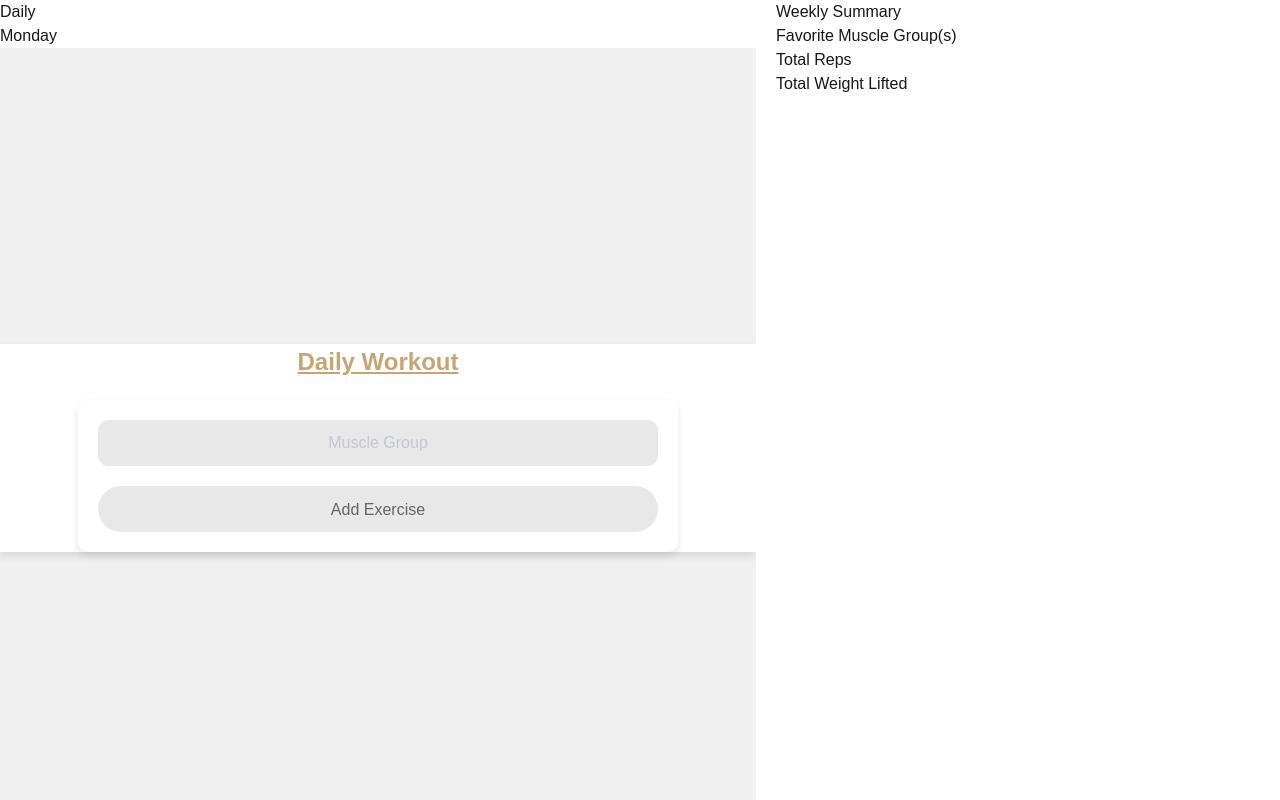
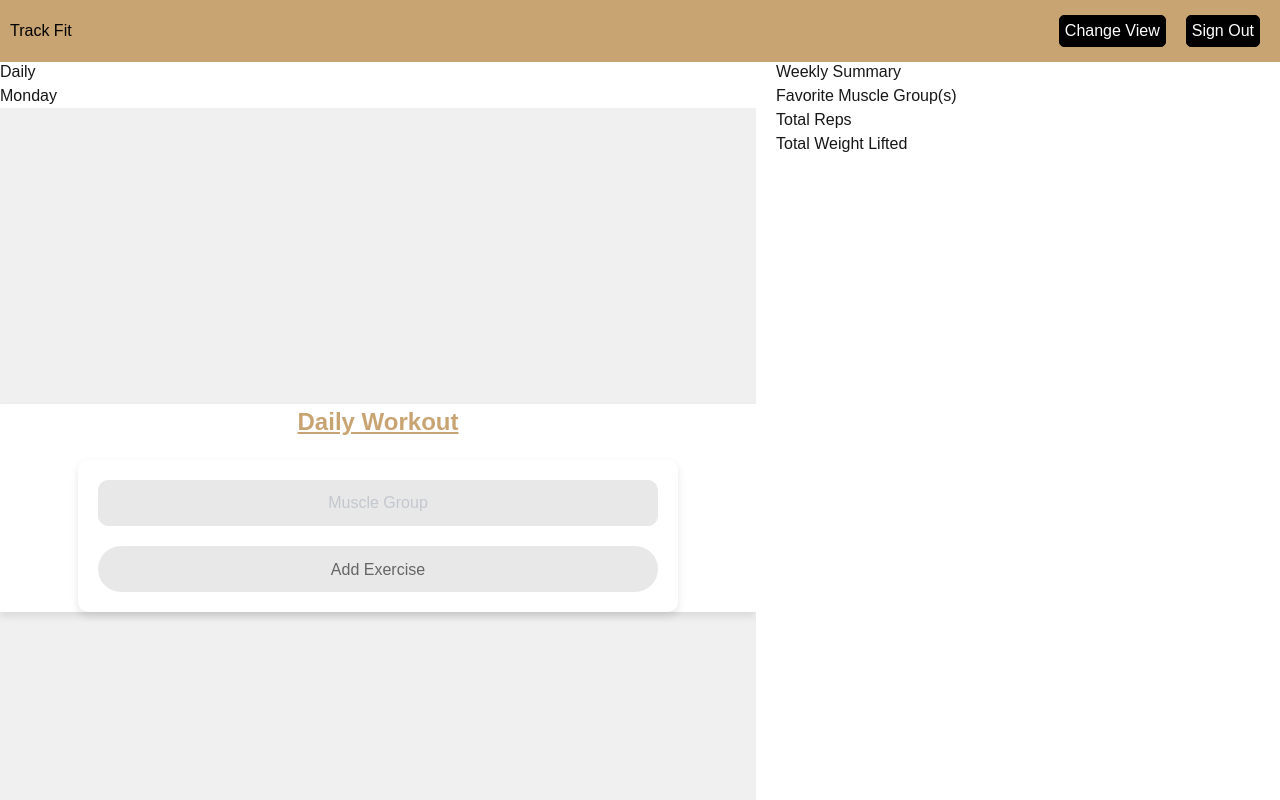
Before and after one commit to Pearlman11/WorkoutTracker, a Next.js app in the folder my-app/: page / in a window 1280 px wide. Shown: the top 800 px of the page. Built offline with nearby package versions, Linux system fonts and the light colour scheme.

Commit message:
Implemented Nav bar on page.tsx and login/page.tsx

```diff
--- a/my-app/src/app/components/DailyView.module.css
+++ b/my-app/src/app/components/DailyView.module.css
@@ -2,6 +2,7 @@
     display: flex;
     justify-content: space-between;
     gap: 20px;
+    padding-top: 60px;
 }
 
 .dailyCard {
--- a/my-app/src/app/components/Nav.module.css
+++ b/my-app/src/app/components/Nav.module.css
@@ -6,6 +6,7 @@
     background-color: #C9A473;
     color: #000000;
     position: fixed;
+    z-index: 10;
     width: 100%;
 }
 
--- a/my-app/src/app/components/Nav.tsx
+++ b/my-app/src/app/components/Nav.tsx
@@ -1,9 +1,15 @@
 import styles from './Nav.module.css';
+import Link from 'next/link';
 
 /*
  *Initial Nav component idea...will update later when daily/weekly view is implemented
  */
-export default function Nav() {
+
+interface NavProps {
+    changeView: string;
+}
+
+export default function Nav({changeView}: NavProps) {
     return (
         <nav className = {styles.nav}>
             <div>
@@ -11,10 +17,7 @@ export default function Nav() {
             </div>
             <div className={styles.tabContainer}>
                 <div className={styles.tabs}>
-                    <a href="/login">Workouts</a>
-                </div>
-                <div className={styles.tabs}>
-                    <a href="/login">Change View</a>
+                    <a href={changeView}>Change View</a>
                 </div>
                 <div className={styles.tabs}>
                     <a href="/login">Sign Out</a>
--- a/my-app/src/app/login/page.tsx
+++ b/my-app/src/app/login/page.tsx
@@ -2,6 +2,7 @@
 import React from "react";
 import FormComponent from "../components/LoginSignupForm";
 import { useRouter } from "next/navigation";
+import Nav from "../components/Nav";
 
 const LoginPage: React.FC = () => {
     const router = useRouter();
@@ -14,6 +15,8 @@ const LoginPage: React.FC = () => {
         router.push('./home');
     };
     return (
+        <div>
+            <Nav changeView="/"/>
             <FormComponent
                 formType="Login"
                 onSubmit={handleLogin}
@@ -22,6 +25,7 @@ const LoginPage: React.FC = () => {
                 linkAction={() => router.push('./signup')}
                 isLogin={true}
             />
+        </div>
     );
 };
 
--- a/my-app/src/app/page.tsx
+++ b/my-app/src/app/page.tsx
@@ -1,11 +1,17 @@
 "use client";
 import React from 'react';
 import DailyView from './components/DailyView';
+import {usePathname} from 'next/navigation';
+import Nav from './components/Nav';
 
 
 const Page: React.FC = () => {
+  const pathname = usePathname();
+  console.log("current path:" + pathname);
+
   return (
     <div>
+      <Nav changeView="/login" />
       <DailyView />
     </div>
   );
```
Also changed, not shown: 1 other file (tests, documents, lock files or other folders). Lines whose indentation alone changed are shown as unchanged.
